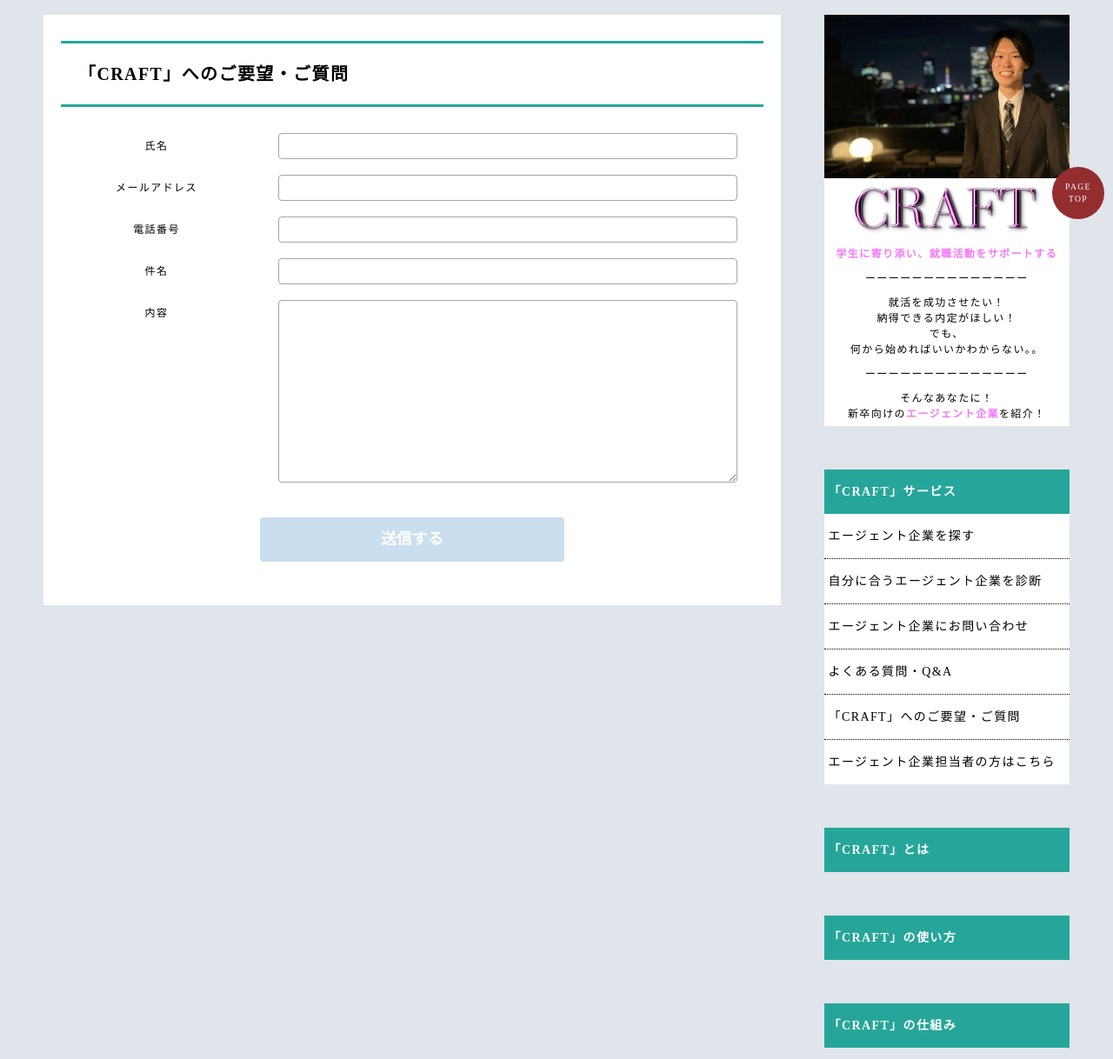
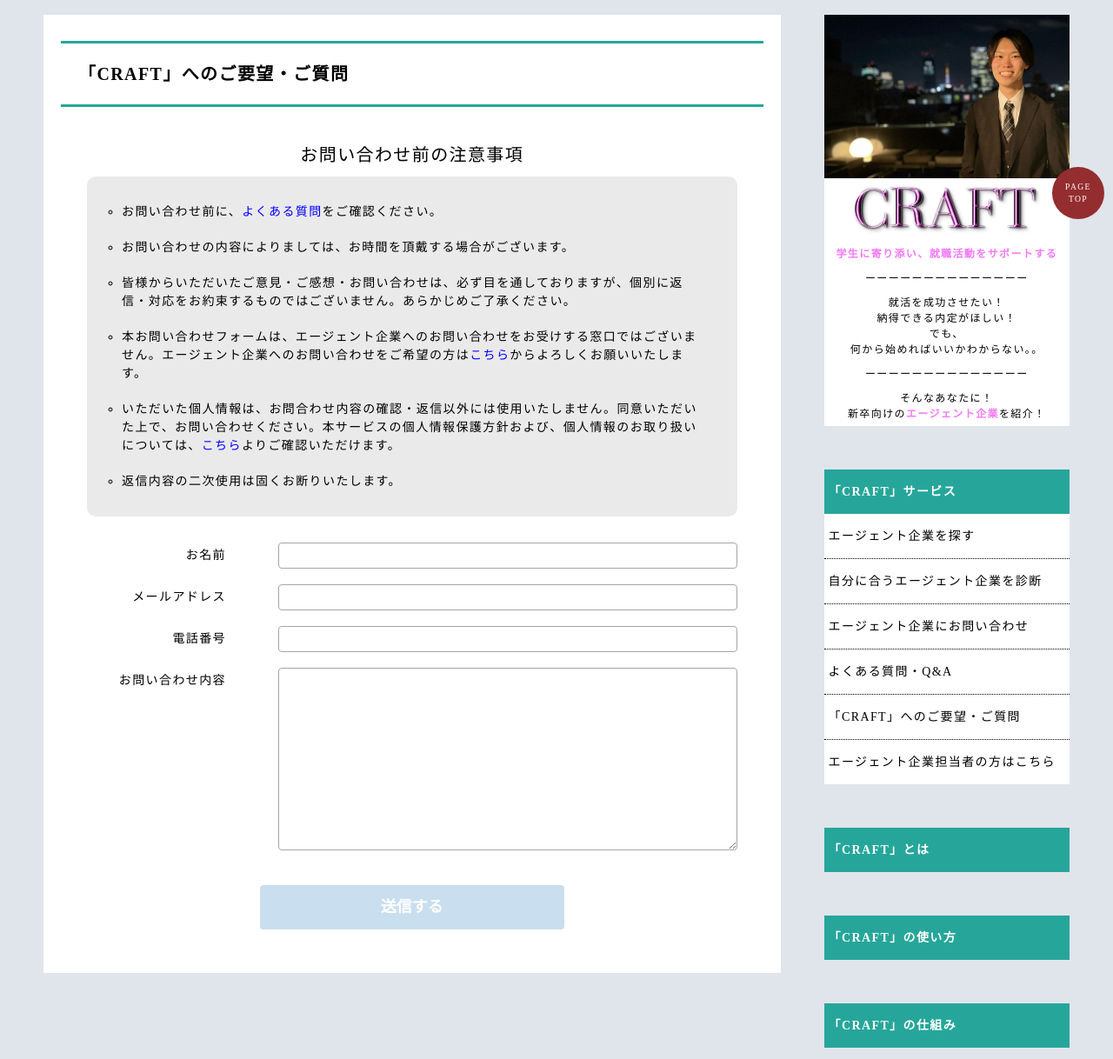
Before and after one commit to posse-ap/-teamdev-2022-posse1-team2C-, a PHP site: page /contact.php in a window 1280 px wide. Shown: the part 113-1331 px from the top of the page at 87% size. Run offline with PHP 8.4, Linux system fonts and the light colour scheme.

Commit message:
#117 contactfotmの説明文記載

```diff
--- a/src/CRAFT/contact.php
+++ b/src/CRAFT/contact.php
@@ -20,10 +20,35 @@
           「CRAFT」へのご要望・ご質問
         </p>
 
+        <div class="attention">
+          <p class="attention__title">お問い合わせ前の注意事項</p>
+          <div class="attention__inner">
+            <ul class="attention__inner__list">
+              <li class="attention__inner__item">
+                お問い合わせ前に、<a href="./q&a.php">よくある質問</a>をご確認ください。
+              </li>
+              <li class="attention__inner__item">
+                お問い合わせの内容によりましては、お時間を頂戴する場合がございます。
+              </li>
+              <li class="attention__inner__item">
+                皆様からいただいたご意見・ご感想・お問い合わせは、必ず目を通しておりますが、個別に返信・対応をお約束するものではございません。あらかじめご了承ください。
+              </li>
+              <li class="attention__inner__item">
+                本お問い合わせフォームは、エージェント企業へのお問い合わせをお受けする窓口ではございません。エージェント企業へのお問い合わせをご希望の方は<a href="./apply.php">こちら</a>からよろしくお願いいたします。
+              <li class="attention__inner__item">
+                いただいた個人情報は、お問合わせ内容の確認・返信以外には使用いたしません。同意いただいた上で、お問い合わせください。本サービスの個人情報保護方針および、個人情報のお取り扱いについては、<a href="#">こちら</a>よりご確認いただけます。
+              </li>
+              <li class="attention__inner__item">
+                返信内容の二次使用は固くお断りいたします。
+              </li>
+            </ul>
+          </div>
+        </div>
+
         <form action="/" class="contact__form" role="contact__form">
           <dl class="contact__form__list">
             <div class="contact__form__item">
-              <dt><label for="name">氏名</label></dt>
+              <dt><label for="name">お名前</label></dt>
               <dd><input id="name" type="text" name="name"></dd>
             </div>
             <div class="contact__form__item">
@@ -35,11 +60,7 @@
               <dd><input id="tel" type="text" name="tel"></dd>
             </div>
             <div class="contact__form__item">
-              <dt><label for="subject">件名</label></dt>
-              <dd><input id="subject" type="text" name="subject"></dd>
-            </div>
-            <div class="contact__form__item">
-              <dt><label for="content">内容</label></dt>
+              <dt><label for="content">お問い合わせ内容</label></dt>
               <dd><textarea id="content" type="text" name="content"></textarea></dd>
             </div>
             <div class="contact__form__footer">
--- a/src/assets/scss/contact.scss
+++ b/src/assets/scss/contact.scss
@@ -3,6 +3,32 @@
 @use "./header-user" as header;
 @use "./style" as style;
 @use "./variables" as vb;
+
+.attention {
+  padding: 0 30px;
+
+  &__title {
+    font-size: 20px;
+    padding: 10px 0;
+  }
+
+  &__inner {
+    background-color: rgb(235, 234, 234);
+    border-radius: 10px;
+    text-align: left;
+    padding: 20px 40px;
+    margin-bottom: 30px;
+  }
+
+  &__inner__item {
+    padding: 10px 0;
+    list-style: circle;
+  }
+
+  a {
+    color: blue;
+  }
+}
 
 .contact {
   &__form {
@@ -20,8 +46,9 @@
 
     dt {
       flex: 0 0 160px;
-      font-size: 12px;
+      font-size: 14px;
       line-height: 30px;
+      text-align: right;
     }
 
     dd {
```
Also changed, not shown: src/assets/css/contact.css (+24 -1 lines), src/assets/css/contact.min.css, 2 other files.
